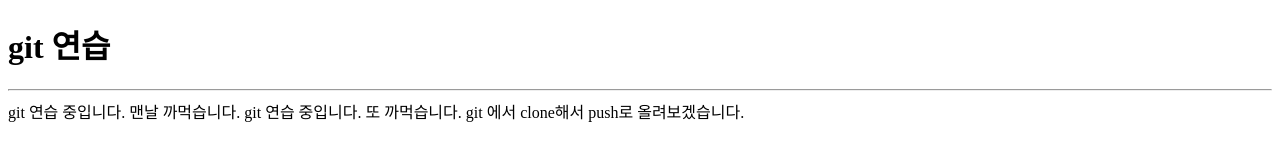
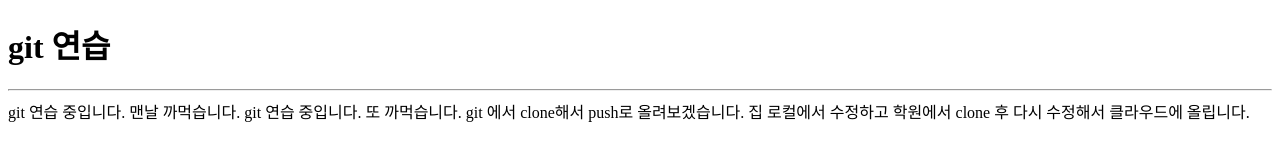
Before and after one commit to KwonDongIk/Yedam_Frontend, a plain HTML site: page 0108/index.html in a window 1280 px wide. Drawn offline with Linux system fonts and the light colour scheme.

Commit message:
modified home, index.html

```diff
--- a/0108/index.html
+++ b/0108/index.html
@@ -12,8 +12,10 @@
   git 연습 중입니다. 맨날 까먹습니다.
   <!-- 깃허브에서 수정해봅니다~~ -->
   git 연습 중입니다. 또 까먹습니다.
-  <!-- 집 로컬에서 수정했습니다. 0110 AM 02:20 -->
+  <!-- 집 로컬에서 수정했습니다. 0110 AM 00:20 -->
   git 에서 clone해서 push로 올려보겠습니다.
+  <!-- 학원에서 수정했습니다. 0110 AM 09:10 -->
+  집 로컬에서 수정하고 학원에서 clone 후 다시 수정해서 클라우드에 올립니다.
 
 
 </body>
```
Also changed, not shown: 0108/home.html (+1 -1 lines).
